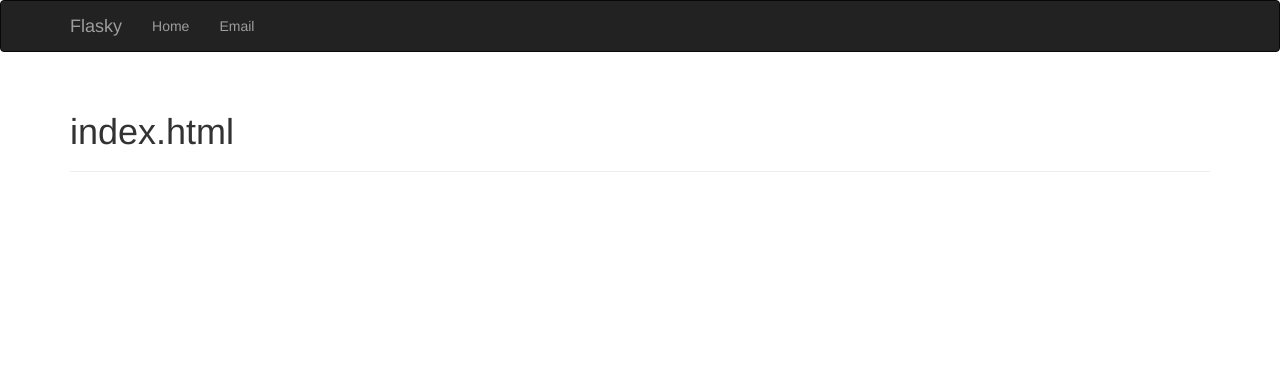
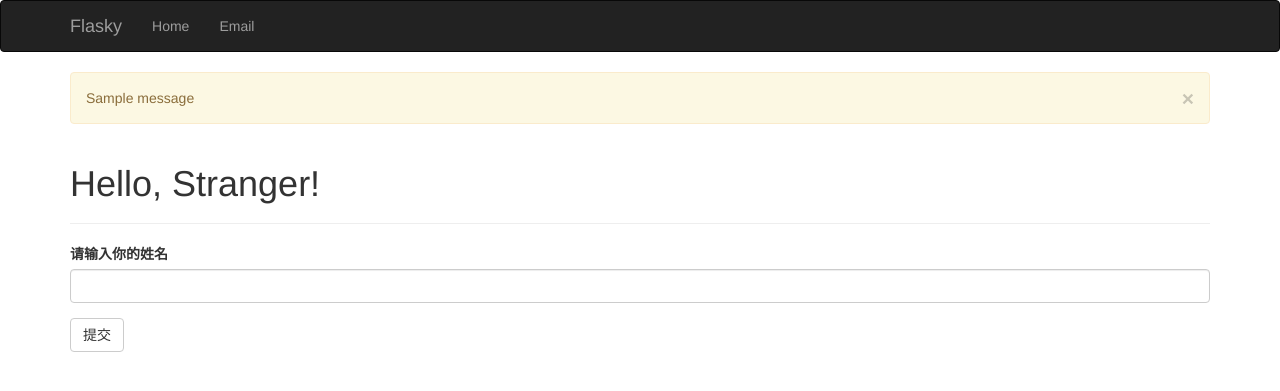
Before and after one commit to hugesoft/flask-7_2, a Flask app: page / in a window 1280 px wide. Shown: the top 391 px of the page. Run offline with Flask 2, Linux system fonts and the light colour scheme; tables that the repository leaves empty hold one stand-in row (values such as "Sample post"); one stand-in notice (Sample message) is shown; some libraries are stand-ins or nearby versions.

Commit message:
新文件：   app/main/forms.py 	新文件：   app/main/forms.pyc 	修改：     app/main/views.py 	修改：     app/main/views.pyc 	修改：     app/templates/base.html 	修改：     app/templates/index.html

```diff
--- /dev/null
+++ b/app/main/forms.py
@@ -0,0 +1,8 @@
+#coding:utf-8
+from flask.ext.wtf import Form
+from wtforms import StringField, SubmitField
+from wtforms.validators import Required
+
+class NameForm(Form):
+    name = StringField(u'请输入你的姓名', validators=[Required()])
+    submit = SubmitField(u'提交')
--- a/app/main/views.py
+++ b/app/main/views.py
@@ -1,14 +1,24 @@
 #coding:utf-8
 from flask import Flask,render_template
+from flask import session, redirect, url_for, flash
 
 from . import main
 from .. import db
 from ..models import Role,User
 from ..email import send_email
+from forms  import NameForm
 
-@main.route('/')
+@main.route('/',methods=['GET', 'POST'])
 def index():
-    return render_template('index.html')
+    form = NameForm()
+    if form.validate_on_submit():
+        old_name = session.get('name')
+        if old_name is not None and old_name != form.name.data:
+            flash(u'二次输入的姓名不一样！')
+        session['name'] = form.name.data
+        return redirect(url_for('.index'))
+    return render_template('index.html',
+        form = form, name = session.get('name'))
 #'<h1>Hello World!test</h1>'
 
 @main.route('/user/<name>')
--- a/app/templates/base.html
+++ b/app/templates/base.html
@@ -27,6 +27,12 @@
 
 {% block content %}
 <div class="container">
+    {% for message in get_flashed_messages() %}
+    <div class="alert alert-warning">
+        <button type="button" class="close" data-dismiss="alert">&times;</button>
+        {{ message }}
+    </div>
+    {% endfor %}
     {% block page_content %}{% endblock %}
 </div>
 {% endblock %}
--- a/app/templates/index.html
+++ b/app/templates/index.html
@@ -1,9 +1,11 @@
 {% extends "base.html" %}
+{% import "bootstrap/wtf.html" as wtf %}
 
 {% block title %}Flasky - index.html {% endblock %}
 
 {% block page_content %}
 <div class="page-header">
-    <h1>index.html</h1>
+    <h1>Hello, {% if name %}{{ name }}{% else %}Stranger{% endif %}!</h1>
 </div>
+{{ wtf.quick_form(form) }}
 {% endblock %}
```
Also changed, not shown: 2 other files.
